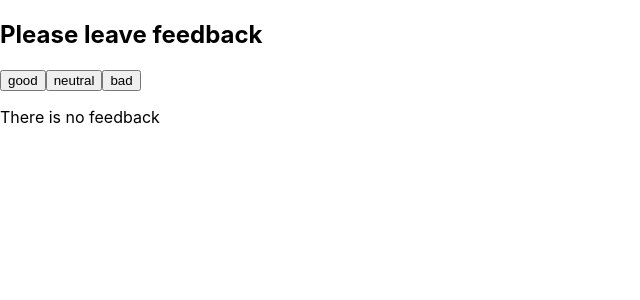
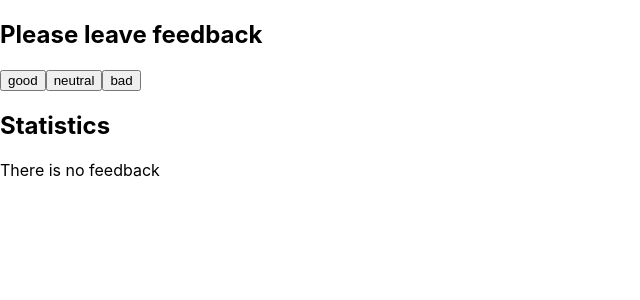
Before and after one commit to sandra-selezen/goit-react-hw-02-feedback, a React (Create React App) app: page / in a window 1280 px wide. Shown: the top 300 px of the page, without its empty margins (0-640 px from the left). Built offline with nearby package versions, Linux system fonts and the light colour scheme.

Commit message:
Update App

```diff
--- a/src/components/App.js
+++ b/src/components/App.js
@@ -27,11 +27,12 @@ export class App extends Component {
         <Section title="Please leave feedback">
           <FeedbackOptions options={["good", "neutral", "bad"]} onLeaveFeedback={this.onLeaveFeedback} />
         </Section>
-        {total !== 0
-          ? <Section title="Statistics">
-              <Statistics good={good} neutral={neutral} bad={bad} total={total} positivePercentage={positivePercentage} />
-            </Section>
-          : <Notification message="There is no feedback" />}
+        <Section title="Statistics">
+          {total !== 0
+            ? <Statistics good={good} neutral={neutral} bad={bad} total={total} positivePercentage={positivePercentage} />
+            : <Notification message="There is no feedback" />
+          }
+        </Section>
       </>
   );
   }
--- a/src/components/Section/Section.js
+++ b/src/components/Section/Section.js
@@ -11,4 +11,5 @@ export const Section = ({ title, children }) => {
 
 Section.propTypes = {
   title: PropTypes.string,
+  children: PropTypes.any.isRequired,
 }
```
